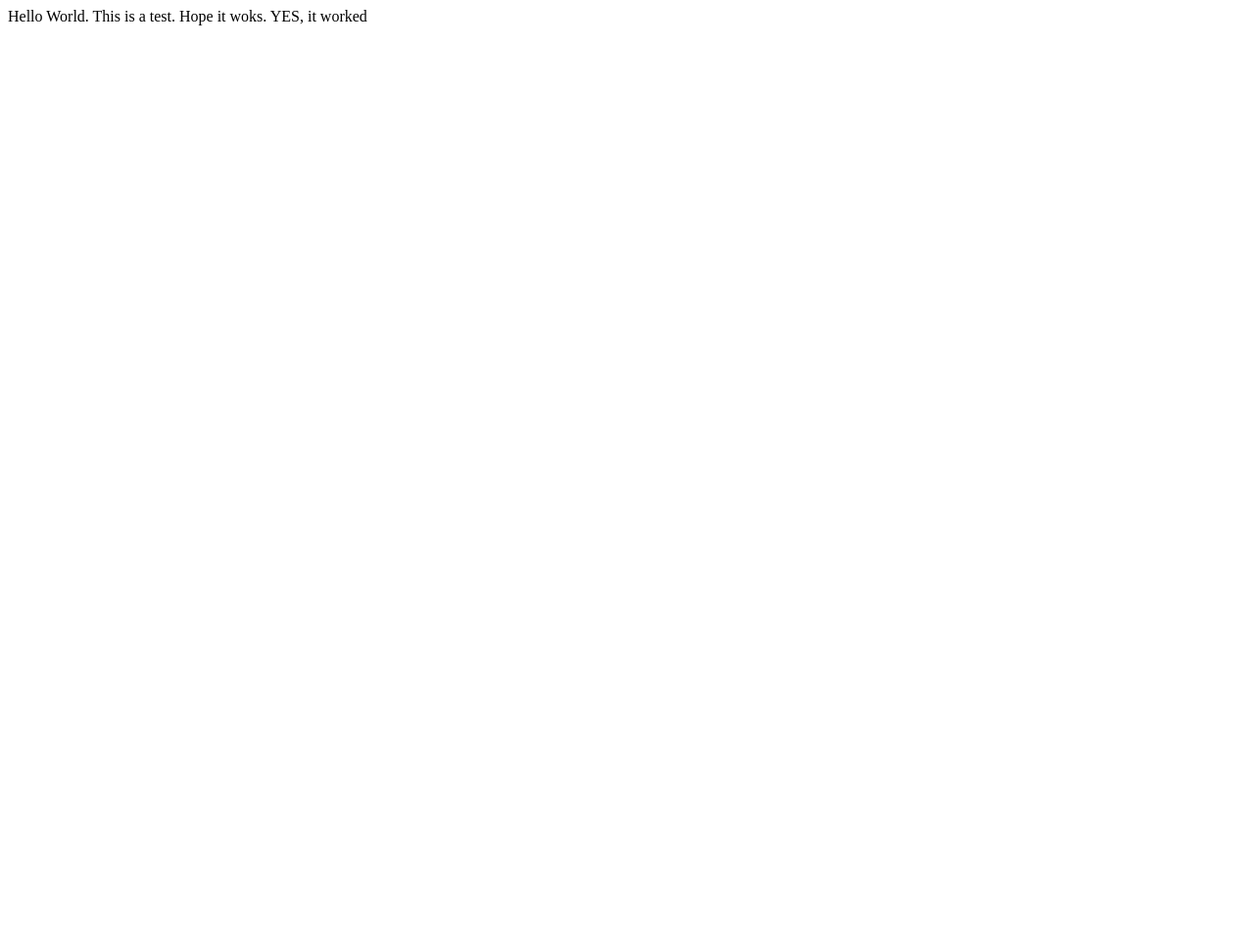
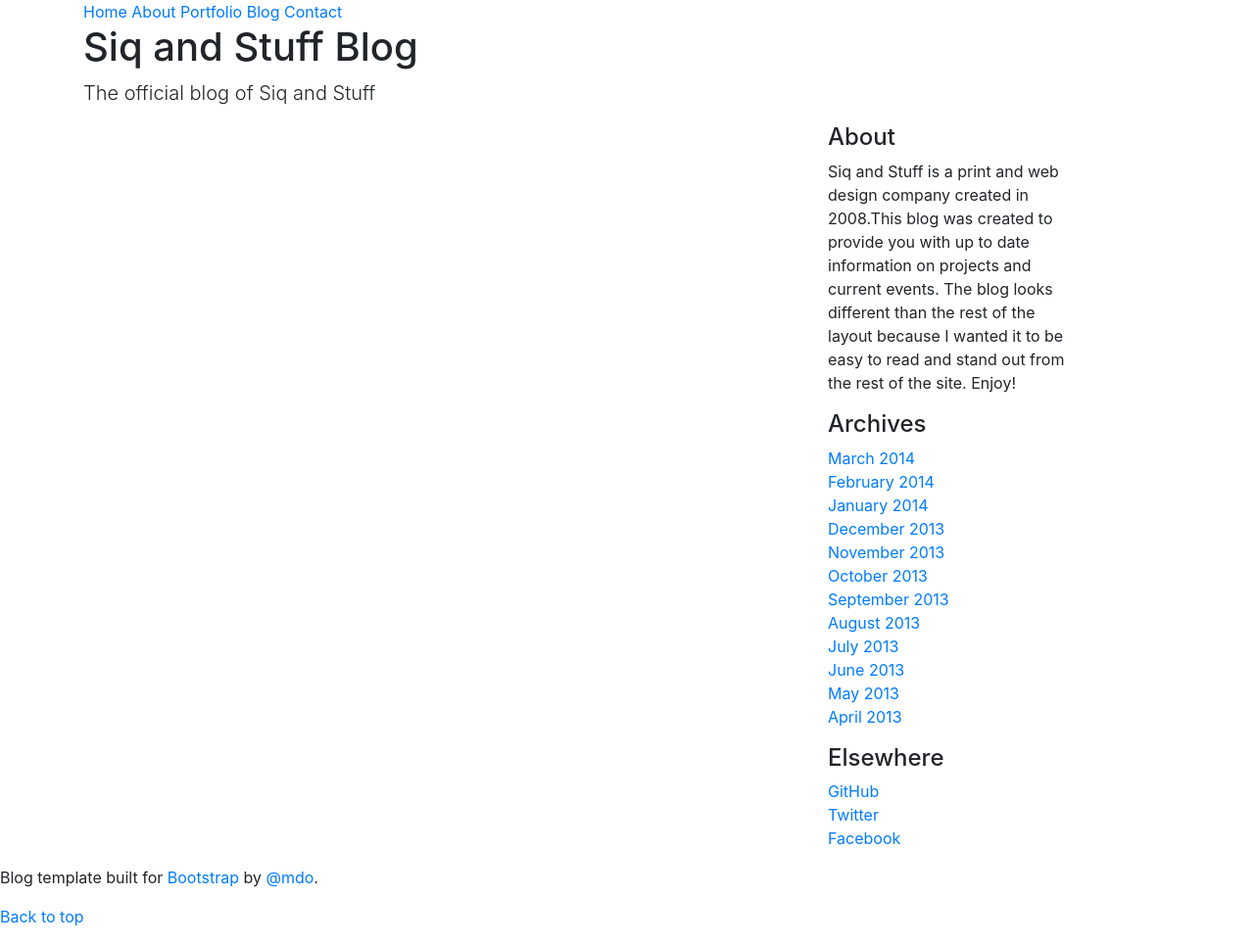
Before and after one commit to bigpapa7/blog, a plain HTML site: page index.html in a window 1280 px wide. Shown: the whole page at 98% size. Before the commit the page ends 800 px from the top, so only its background shows below. Drawn offline with nearby package versions, Linux system fonts and the light colour scheme.

Commit message:
Update index.html

```diff
--- a/index.html
+++ b/index.html
@@ -1,3 +1,113 @@
-Hello World. This is a test.
-Hope it woks.
-YES, it worked
+<!DOCTYPE html>
+<html lang="en">
+  <head>
+    <meta charset="utf-8">
+    <meta http-equiv="X-UA-Compatible" content="IE=edge">
+    <meta name="viewport" content="width=device-width, initial-scale=1">
+    <title>Siq and Stuff Blog</title>
+
+    <!-- Bootstrap -->
+    <link href="css/bootstrap.min.css" rel="stylesheet">
+    <link href="css/blog.css" rel="stylesheet">
+
+    <!-- HTML5 Shim and Respond.js IE8 support of HTML5 elements and media queries -->
+    <!-- WARNING: Respond.js doesn't work if you view the page via file:// -->
+    <!--[if lt IE 9]>
+      <script src="https://oss.maxcdn.com/html5shiv/3.7.2/html5shiv.min.js"></script>
+      <script src="https://oss.maxcdn.com/respond/1.4.2/respond.min.js"></script>
+    <![endif]-->
+  </head>
+  <body>
+    <div class="blog-masthead">
+      <div class="container">
+        <nav class="blog-nav">
+          <a class="blog-nav-item active" href="index.html">Home</a>
+          <a class="blog-nav-item" href="about.html">About</a>
+          <a class="blog-nav-item" href="portfolio.html">Portfolio</a>
+          <a class="blog-nav-item" href="blog.html">Blog</a>
+          <a class="blog-nav-item" href="contact.html">Contact</a>
+        </nav>
+      </div>
+    </div>
+
+    <div class="container">
+
+      <div class="blog-header">
+        <h1 class="blog-title">Siq and Stuff Blog</h1>
+        <p class="lead blog-description">The official blog of Siq and Stuff</p>
+      </div>
+
+      <div class="row">
+
+        <div class="col-sm-8 blog-main">
+
+          <div class="main-container"></div>
+
+        </div><!-- /.blog-main -->
+
+        <div class="col-sm-3 col-sm-offset-1 blog-sidebar">
+          <div class="sidebar-module sidebar-module-inset">
+            <h4>About</h4>
+            <p>Siq and Stuff is a print and web design company created in 2008.This blog was created to provide you with up to date information on projects and current events. The blog looks different than the rest of the layout because I wanted it to be easy to read and stand out from the rest of the site. Enjoy!</p>
+          </div>
+          <div class="sidebar-module">
+            <h4>Archives</h4>
+            <ol class="list-unstyled">
+              <li><a href="#">March 2014</a></li>
+              <li><a href="#">February 2014</a></li>
+              <li><a href="#">January 2014</a></li>
+              <li><a href="#">December 2013</a></li>
+              <li><a href="#">November 2013</a></li>
+              <li><a href="#">October 2013</a></li>
+              <li><a href="#">September 2013</a></li>
+              <li><a href="#">August 2013</a></li>
+              <li><a href="#">July 2013</a></li>
+              <li><a href="#">June 2013</a></li>
+              <li><a href="#">May 2013</a></li>
+              <li><a href="#">April 2013</a></li>
+            </ol>
+          </div>
+          <div class="sidebar-module">
+            <h4>Elsewhere</h4>
+            <ol class="list-unstyled">
+              <li><a href="#">GitHub</a></li>
+              <li><a href="#">Twitter</a></li>
+              <li><a href="#">Facebook</a></li>
+            </ol>
+          </div>
+        </div><!-- /.blog-sidebar -->
+
+      </div><!-- /.row -->
+
+    </div><!-- /.container -->
+
+    <div class="blog-footer">
+      <p>Blog template built for <a href="http://getbootstrap.com">Bootstrap</a> by <a href="https://twitter.com/mdo">@mdo</a>.</p>
+      <p>
+        <a href="#">Back to top</a>
+      </p>
+    </div>
+
+    <script id="blogs-tpl" type="text/x-handlebars-template">
+
+    {{#each blog}}
+    <div class="blog-post">
+      <h2 class="blog-post-title"><a href="#">{{title}}</a></h2>
+      <p class="blog-post-meta">At time by an author</p>
+      <div>{{{content}}}</div>
+    </div>
+    {{/each}}
+
+    </script>
+
+    <!-- jQuery (necessary for Bootstrap's JavaScript plugins) -->
+    <script src="https://ajax.googleapis.com/ajax/libs/jquery/1.11.1/jquery.min.js"></script>
+    <!-- Parse.js -->
+    <script src="//www.parsecdn.com/js/parse-1.2.19.min.js"></script>
+    <!-- Handlebars.js -->
+    <script src="//cdnjs.cloudflare.com/ajax/libs/handlebars.js/2.0.0/handlebars.min.js"></script>
+    <!-- Include all compiled plugins (below), or include individual files as needed -->
+    <script src="js/bootstrap.min.js"></script>
+    <script src="js/blog.js"></script>
+  </body>
+</html>
```
